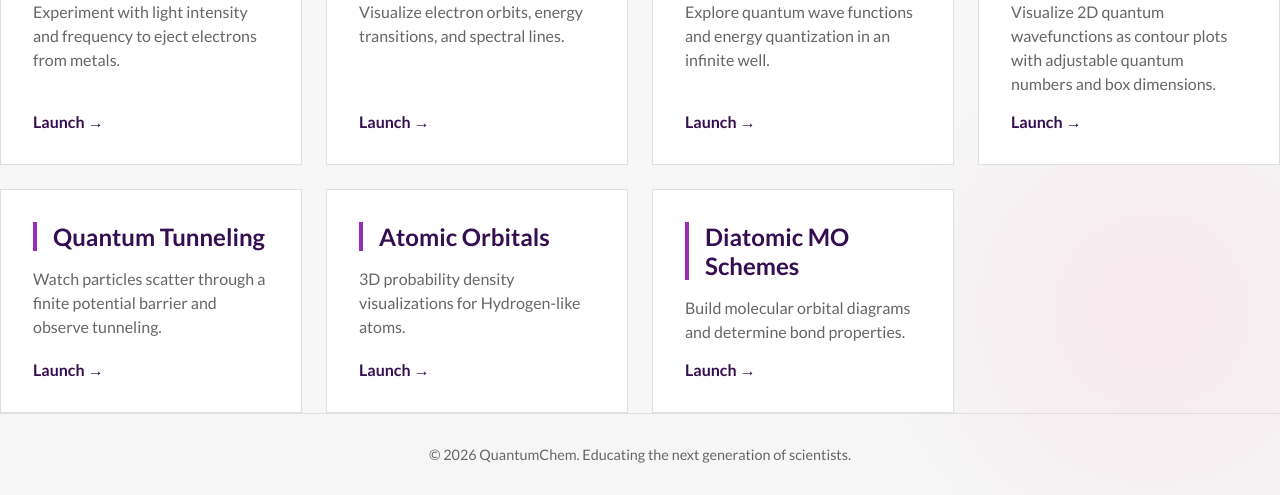
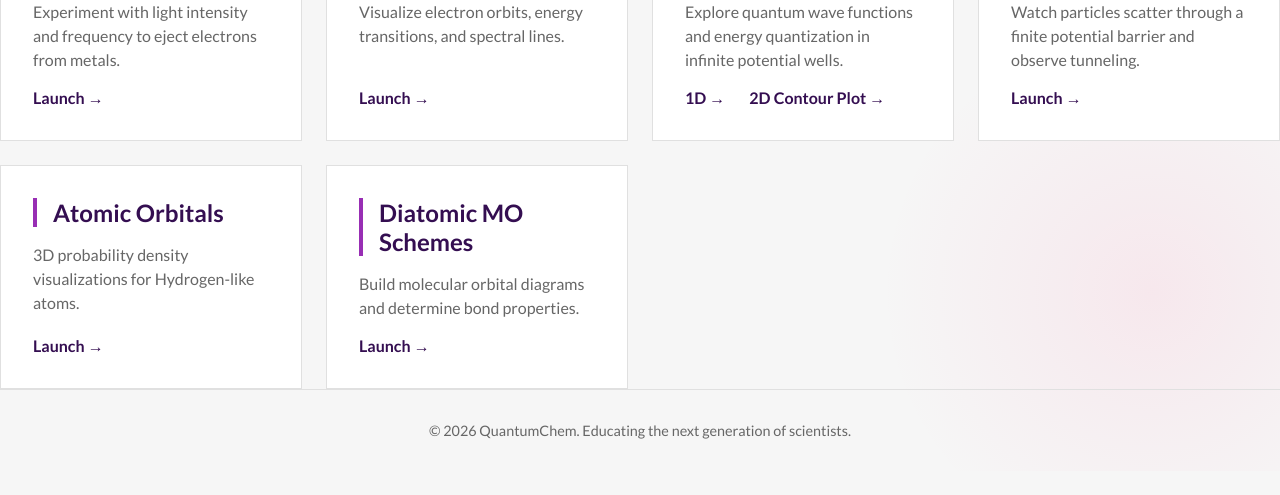
Before and after one commit to jolayfield/photoelectric-effect, a website built with Vite: page simulations.html in a window 1280 px wide. Shown: the part 424-919 px from the top of the page. After the commit the page ends 895 px from the top, so only its background shows below. Built offline with nearby package versions, Linux system fonts and the light colour scheme.

Commit message:
Merge PIB cards into one with 1D and 2D links

```diff
--- a/simulations.html
+++ b/simulations.html
@@ -45,14 +45,11 @@
                 </div>
                 <div class="glass-panel feature-card">
                     <h3>Particle in a Box</h3>
-                    <p>Explore quantum wave functions and energy quantization in an infinite well.</p>
-                    <a href="particlebox.html" class="text-link">Launch &rarr;</a>
-                </div>
-                <div class="glass-panel feature-card">
-                    <h3>2D Particle in a Box</h3>
-                    <p>Visualize 2D quantum wavefunctions as contour plots with adjustable quantum numbers and box
-                        dimensions.</p>
-                    <a href="particlebox2d.html" class="text-link">Launch &rarr;</a>
+                    <p>Explore quantum wave functions and energy quantization in infinite potential wells.</p>
+                    <div style="display: flex; gap: 1.5rem;">
+                        <a href="particlebox.html" class="text-link">1D &rarr;</a>
+                        <a href="particlebox2d.html" class="text-link">2D Contour Plot &rarr;</a>
+                    </div>
                 </div>
                 <div class="glass-panel feature-card">
                     <h3>Quantum Tunneling</h3>
```
Also changed, not shown: index.html (+5 -7 lines).
